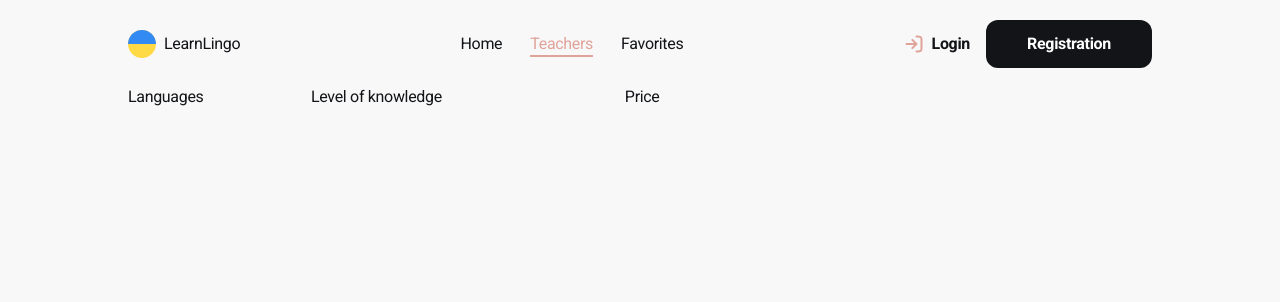
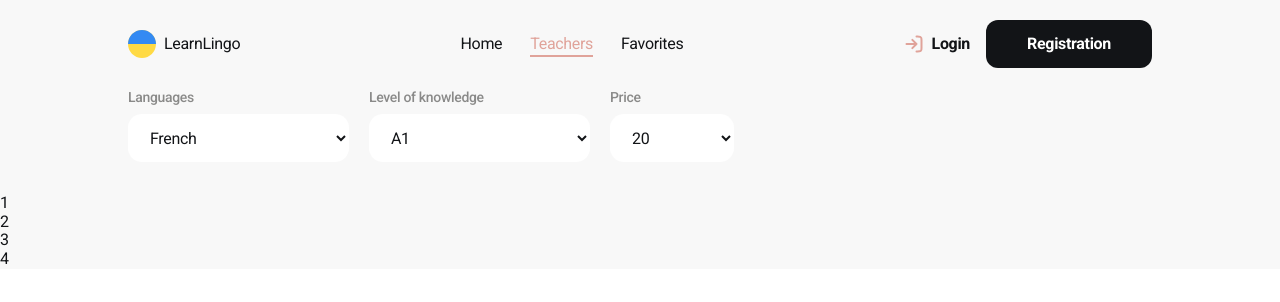
Before and after one commit to DDenysKoval/LearnLingo, a React (Vite) app: page /teachers in a window 1280 px wide. Shown: the top 302 px of the page. Built offline with nearby package versions, Linux system fonts and the light colour scheme.

Commit message:
hydration fix + header bg

```diff
--- a/src/components/FilterBAr/FilterBar.tsx
+++ b/src/components/FilterBAr/FilterBar.tsx
@@ -1,19 +1,58 @@
 const FilterBar = () => {
   return (
-    <div className="mx-auto max-w-360 px-32 flex g-5">
-      <div className="flex flex-col g-2git ">
-        <label htmlFor="languages">Languages</label>
-        <input type="text" name="languages" />
+    <form className="mx-auto max-w-360 px-32 flex gap-5 mb-8">
+      <div className="flex flex-col gap-2">
+        <label
+          className="text-[#8a8a89] font-medium text-sm leading-[1.29]"
+          htmlFor="languages"
+        >
+          Languages
+        </label>
+        <select
+          className="bg-white rounded-[14px] h-12 w-55.25 pl-4.5
+          placeholder:text-[#121417]"
+          name="languages"
+        >
+          <option value="French">French</option>
+          <option value="English">English</option>
+          <option value="German">German</option>
+        </select>
       </div>
-      <div>
-        <label htmlFor="level">Level of knowledge</label>
-        <input type="text" name="level" />
+      <div className="flex flex-col gap-2">
+        <label
+          className="text-[#8a8a89] font-medium text-sm leading-[1.29]"
+          htmlFor="level"
+        >
+          Level of knowledge
+        </label>
+        <select
+          className="bg-white rounded-[14px] h-12 w-55.25 pl-4.5
+          placeholder:text-[#121417]"
+          name="level"
+        >
+          <option value="A1">A1</option>
+          <option value="A2">A2</option>
+          <option value="B1">B1</option>
+        </select>
       </div>
-      <div>
-        <label htmlFor="price">Price</label>
-        <input type="text" name="price" />
+      <div className="flex flex-col gap-2">
+        <label
+          className="text-[#8a8a89] font-medium text-sm leading-[1.29]"
+          htmlFor="price"
+        >
+          Price
+        </label>
+        <select
+          className="bg-white rounded-[14px] h-12 w-31 pl-4.5
+          placeholder:text-[#121417]"
+          name="price"
+        >
+          <option value="20">20</option>
+          <option value="30">30</option>
+          <option value="40">40</option>
+        </select>
       </div>
-    </div>
+    </form>
   );
 };
 
--- a/src/components/Header/Header.tsx
+++ b/src/components/Header/Header.tsx
@@ -1,6 +1,11 @@
+import clsx from "clsx";
 import { Link, NavLink, type NavLinkProps } from "react-router-dom";
 
-const Header = () => {
+interface HeaderProps {
+  page: string;
+}
+
+const Header = ({ page }: HeaderProps) => {
   const navLinkClass: NavLinkProps["className"] = ({ isActive }) =>
     `relative ${
       isActive
@@ -9,8 +14,13 @@ const Header = () => {
     }`;
 
   return (
-    <header className="max-w-360 mx-auto px-32 py-5">
-      <nav className="flex flex-row justify-between items-center">
+    <header
+      className={clsx(
+        " font-roboto leading-[1.17] tracking-[-0.02em] text-[#121417] text-base",
+        page !== "/" && "bg-[#f8f8f8]"
+      )}
+    >
+      <nav className="flex flex-row justify-between items-center max-w-360 mx-auto px-32 py-5">
         <Link className="flex flex-row gap-2 items-center" to="/">
           <svg width={28} height={28}>
             <use href="/icons.svg#logo"></use>
--- /dev/null
+++ b/src/components/Teachers/Teachers.tsx
@@ -0,0 +1,14 @@
+const Teachers = () => {
+  return (
+    <div>
+      <ul>
+        <li>1</li>
+        <li>2</li>
+        <li>3</li>
+        <li>4</li>
+      </ul>
+    </div>
+  );
+};
+
+export default Teachers;
--- a/src/pages/Favorites/FavoritesPage.tsx
+++ b/src/pages/Favorites/FavoritesPage.tsx
@@ -3,8 +3,10 @@ import Header from "../../components/Header/Header";
 const FavoritesPage = () => {
   return (
     <>
-      <Header />
-      <main>favorites page main</main>
+      <Header page="/favorites" />
+      <main className="font-roboto leading-[1.17] tracking-[-0.02em] text-[#121417] text-base bg-[#f8f8f8]">
+        favorites page main
+      </main>
     </>
   );
 };
--- a/src/pages/HomePage/HomePage.tsx
+++ b/src/pages/HomePage/HomePage.tsx
@@ -5,9 +5,9 @@ import Statistics from "../../components/Statistics/Statistics";
 
 const HomePage = () => {
   return (
-    <body className="font-roboto leading-[1.17] tracking-[-0.02em] text-[#121417] text-base">
-      <Header />
-      <main>
+    <>
+      <Header page={"/"} />
+      <main className="font-roboto leading-[1.17] tracking-[-0.02em] text-[#121417] text-base">
         <div className="container">
           <div className="flex flex-row gap-6 mb-6">
             <HeroText />
@@ -16,7 +16,7 @@ const HomePage = () => {
           <Statistics />
         </div>
       </main>
-    </body>
+    </>
   );
 };
 
--- a/src/pages/TeachersPage/TeachersPage.tsx
+++ b/src/pages/TeachersPage/TeachersPage.tsx
@@ -1,14 +1,16 @@
 import FilterBar from "../../components/FilterBAr/FilterBar";
 import Header from "../../components/Header/Header";
+import Teachers from "../../components/Teachers/Teachers";
 
 const TeachersPage = () => {
   return (
-    <body className="font-roboto leading-[1.17] tracking-[-0.02em] text-[#121417] text-base bg-[#f8f8f8]">
-      <Header />
-      <main>
+    <>
+      <Header page="/teachers" />
+      <main className="font-roboto leading-[1.17] tracking-[-0.02em] text-[#121417] text-base bg-[#f8f8f8]">
         <FilterBar />
+        <Teachers />
       </main>
-    </body>
+    </>
   );
 };
 
```
